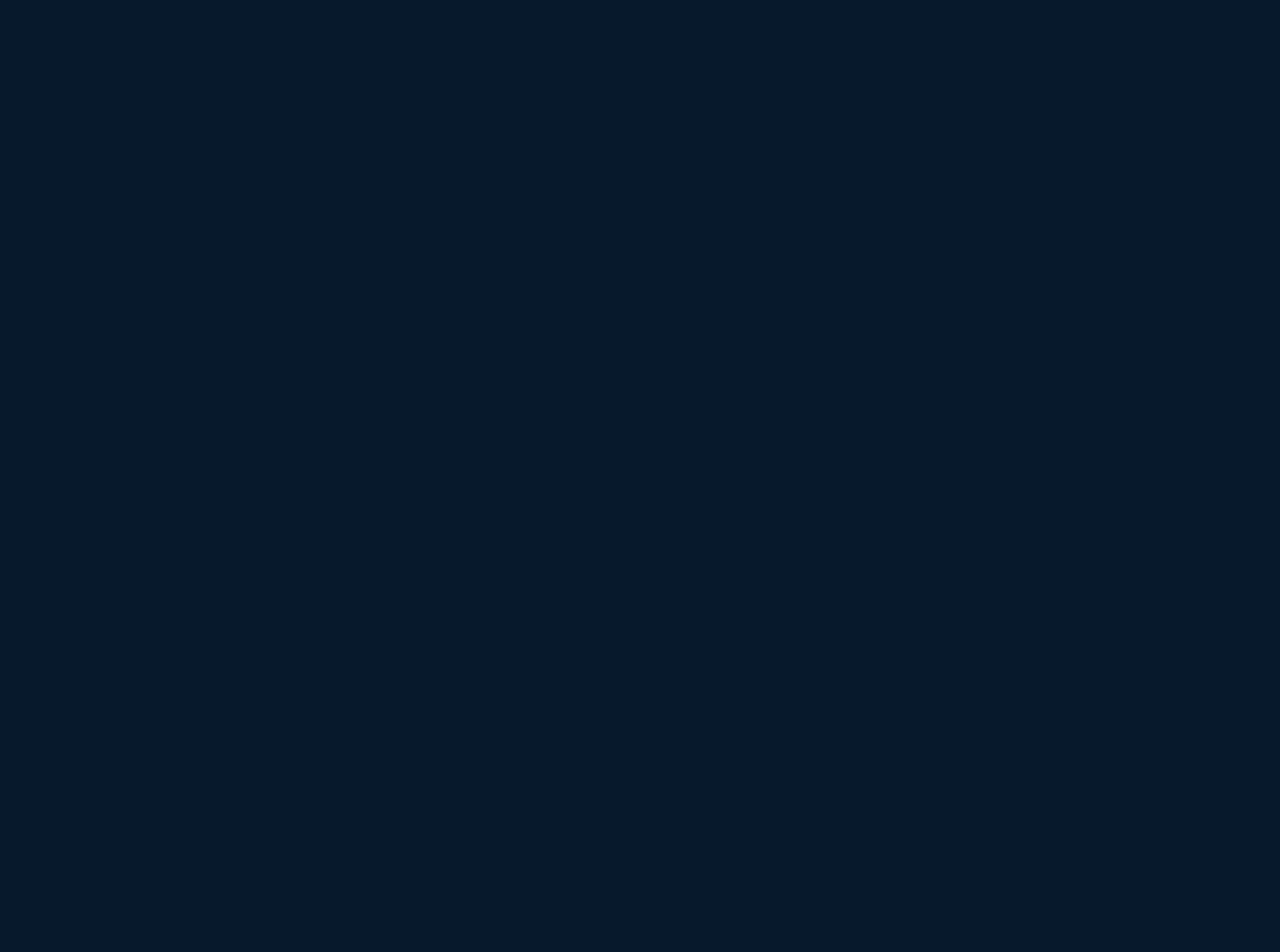
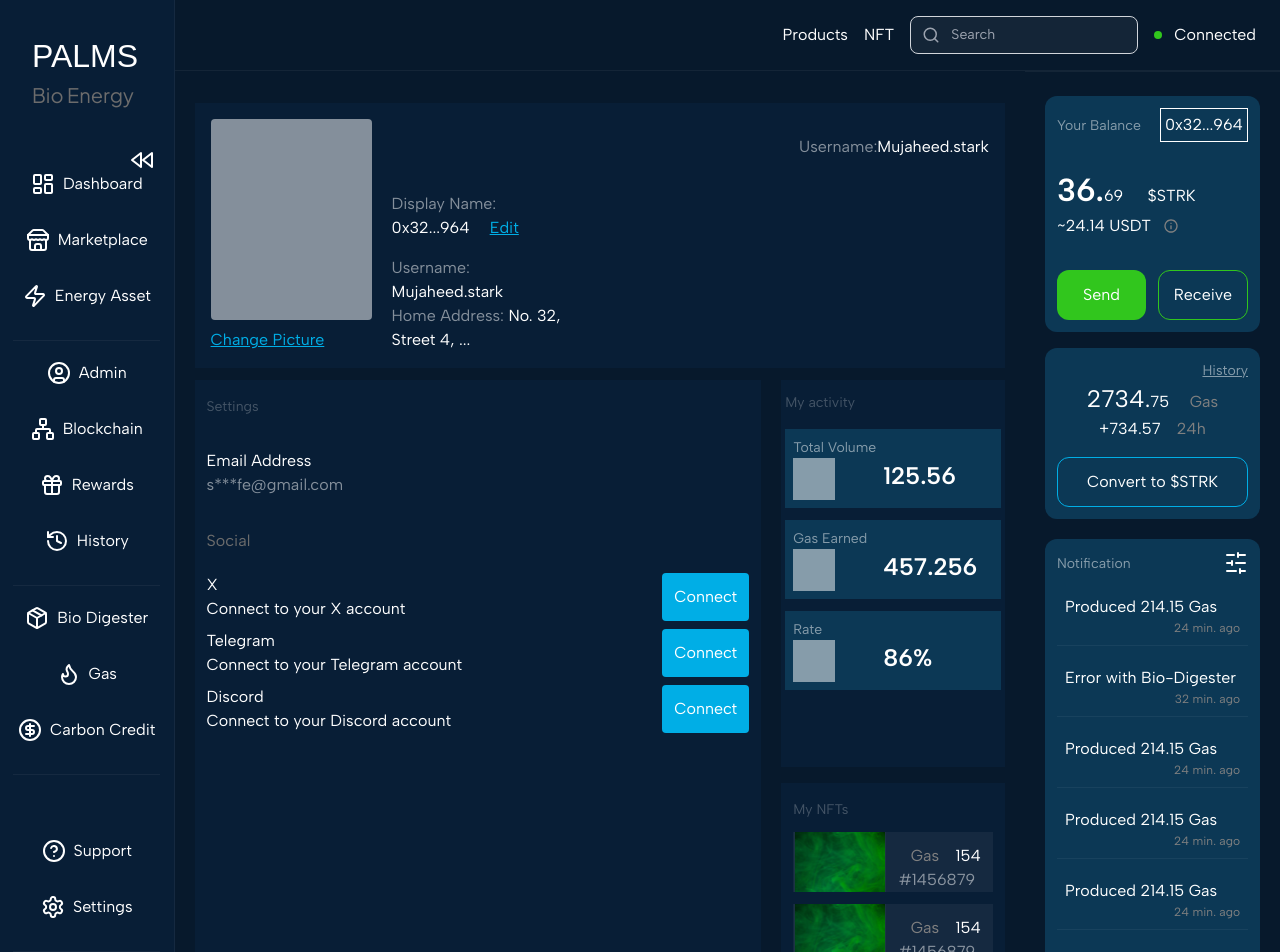
Before and after one commit to palms-bio/palms-dapp, a React (Vite) app: page /dashboard/admin in a window 1280 px wide. Before the commit this address had no page. Shown: the top 952 px of the page. Before the commit the page ends 800 px from the top, so only its background shows below. Built offline with nearby package versions, Linux system fonts and the light colour scheme; a web font is replaced by a local one.

Commit message:
build admin section

```diff
--- a/src/App.jsx
+++ b/src/App.jsx
@@ -8,6 +8,8 @@ import GetDigester from "./pages/GetDigester";
 import Dashboard from "./pages/dashboard/Dashboard";
 import DashboardLayout from "./pages/dashboard/DashboardLayout";
 import Marketplace from "./pages/dashboard/Marketplace";
+import EnergyAsset from "./pages/dashboard/EnergyAsset";
+import Admin from "./pages/dashboard/Admin";
 
 function App() {
     return (
@@ -21,6 +23,8 @@ function App() {
                 <Route path="/dashboard" element={<DashboardLayout />}>
                     <Route index element={<Dashboard />} />
                     <Route path="marketplace" element={<Marketplace />} />
+                    <Route path="energy-asset" element={<EnergyAsset />} />
+                    <Route path="admin" element={<Admin />} />
                 </Route>
             </Routes>
         </Router>
--- /dev/null
+++ b/src/pages/dashboard/Admin.jsx
@@ -0,0 +1,22 @@
+import React from "react";
+import ProfileCard from "./admin-ui/ProfileCard";
+import Settings from "./admin-ui/Settings";
+import MyActivity from "./admin-ui/MyActivity";
+import MyNfts from "./admin-ui/MyNfts";
+
+const Admin = () => {
+    return (
+        <div className="py-8 px-5">
+            <ProfileCard />
+            <div className="mt-3 flex space-x-5">
+                <Settings />
+                <div className="flex flex-col space-y-4 w-[40%]">
+                    <MyActivity />
+                    <MyNfts />
+                </div>
+            </div>
+        </div>
+    );
+};
+
+export default Admin;
--- /dev/null
+++ b/src/pages/dashboard/EnergyAsset.jsx
@@ -0,0 +1,7 @@
+import React from "react";
+
+const EnergyAsset = () => {
+    return <div>EnergyAsset</div>;
+};
+
+export default EnergyAsset;
--- a/src/pages/dashboard/Sidebar.jsx
+++ b/src/pages/dashboard/Sidebar.jsx
@@ -48,7 +48,7 @@ const Sidebar = () => {
                     </li>
                     <li>
                         <a
-                            href="/dashboard/marketplace"
+                            href="/dashboard/energy-asset"
                             className="flex space-x-2 justify-center"
                         >
                             <Zap />{" "}
@@ -62,7 +62,7 @@ const Sidebar = () => {
                 <ul className="font-albertSans flex flex-col space-y-8 mt-5 items-center">
                     <li>
                         <a
-                            href="/dashboard"
+                            href="/dashboard/admin"
                             className="flex space-x-2 justify-center"
                         >
                             <CircleUser />{" "}
--- /dev/null
+++ b/src/pages/dashboard/admin-ui/MyActivity.jsx
@@ -0,0 +1,35 @@
+import React from "react";
+
+const MyActivity = () => {
+    return (
+        <div className="bg-[#081E36] w-full h-full px-1 pt-3">
+            <h1 className="text-[14px] text-[#F5F5F540]">My activity</h1>
+
+            <div className="mt-4">
+                <div className="w-full bg-[#0C3855] p-2">
+                    <p className="text-[14px] text-[#FFFFFF80]">Total Volume</p>
+                    <div className="flex space-x-12">
+                        <div className="bg-[#FFFFFF80] w-[42px] h-[42px]" />
+                        <p className="text-[24px] font-semibold">125.56</p>
+                    </div>
+                </div>
+                <div className="w-full bg-[#0C3855] p-2 mt-3">
+                    <p className="text-[14px] text-[#FFFFFF80]">Gas Earned</p>
+                    <div className="flex space-x-12">
+                        <div className="bg-[#FFFFFF80] w-[42px] h-[42px]" />
+                        <p className="text-[24px] font-semibold">457.256</p>
+                    </div>
+                </div>
+                <div className="w-full bg-[#0C3855] p-2 mt-3">
+                    <p className="text-[14px] text-[#FFFFFF80]">Rate</p>
+                    <div className="flex space-x-12">
+                        <div className="bg-[#FFFFFF80] w-[42px] h-[42px]" />
+                        <p className="text-[24px] font-semibold">86%</p>
+                    </div>
+                </div>
+            </div>
+        </div>
+    );
+};
+
+export default MyActivity;
--- /dev/null
+++ b/src/pages/dashboard/admin-ui/MyNfts.jsx
@@ -0,0 +1,47 @@
+import React from "react";
+import green from "../../../assets/svg/green.svg";
+const MyNfts = () => {
+    return (
+        <div className="bg-[#081E36] w-full h-full px-3 py-4">
+            <h1 className="text-[14px] text-[#F5F5F540]">My NFTs</h1>
+
+            <div className="mt-3 flex flex-col space-y-3">
+                <div className="w-full bg-[#F5F5F50D] h-[60px] flex">
+                    <div className="w-full">
+                        <img src={green} alt="" className="w-full h-full " />
+                    </div>
+                    <div className="p-3 w-full">
+                        <p className="text-[16px] text-[#808080] text-right">
+                            Gas <span className="ml-3 text-white">154</span>
+                        </p>
+                        <p className="text-[#FFFFFF80]">#1456879</p>
+                    </div>
+                </div>
+                <div className="w-full bg-[#F5F5F50D] h-[60px] flex">
+                    <div className="w-full">
+                        <img src={green} alt="" className="w-full h-full" />
+                    </div>
+                    <div className="p-3 w-full">
+                        <p className="text-[16px] text-[#808080] text-right">
+                            Gas <span className="ml-3 text-white">154</span>
+                        </p>
+                        <p className="text-[#FFFFFF80]">#1456879</p>
+                    </div>
+                </div>
+                <div className="w-full bg-[#F5F5F50D] h-[60px] flex">
+                    <div className="w-full">
+                        <img src={green} alt="" className="w-full h-full" />
+                    </div>
+                    <div className="p-3 w-full">
+                        <p className="text-[16px] text-[#808080] text-right">
+                            Gas <span className="ml-3 text-white">154</span>
+                        </p>
+                        <p className="text-[#FFFFFF80]">#1456879</p>
+                    </div>
+                </div>
+            </div>
+        </div>
+    );
+};
+
+export default MyNfts;
--- /dev/null
+++ b/src/pages/dashboard/admin-ui/ProfileCard.jsx
@@ -0,0 +1,41 @@
+import React from "react";
+
+const ProfileCard = () => {
+    return (
+        <div className="w-full bg-[#081E36] flex p-4 space-x-5 text-[16px]">
+            <div>
+                <div className="w-[161px] bg-[#FFFFFF80] h-[201px] rounded" />
+                <a
+                    href="/"
+                    className="inline-block text-center text-[#00AEE6] underline mt-2"
+                >
+                    {" "}
+                    Change Picture
+                </a>
+            </div>
+            <div className="mt-auto w-[45%]">
+                <p>
+                    <span className="text-[#FFFFFF80]">Display Name: </span>{" "}
+                    0x32...964
+                    <span className="ml-5 text-[#00AEE6] underline">Edit</span>
+                </p>
+                <p className="mt-4">
+                    <span className="text-[#FFFFFF80]">Username: </span>{" "}
+                    Mujaheed.stark
+                </p>
+                <p>
+                    <span className="text-[#FFFFFF80]">Home Address: </span> No.
+                    32, Street 4, ...
+                </p>
+            </div>
+            <div className="w-full">
+                <p className="mt-4 flex justify-end">
+                    <span className="text-[#FFFFFF80]">Username: </span>{" "}
+                    Mujaheed.stark
+                </p>
+            </div>
+        </div>
+    );
+};
+
+export default ProfileCard;
--- /dev/null
+++ b/src/pages/dashboard/admin-ui/Settings.jsx
@@ -0,0 +1,47 @@
+import React from "react";
+
+const Settings = () => {
+    return (
+        <div className="bg-[#081E36] py-4 px-3 w-full h-[100vh]">
+            <h1 className="text-[14px] text-[#F5F5F540]">Settings</h1>
+            <div className="mt-8">
+                <h2 className="text-white">Email Address</h2>
+                <p className="text-[#FFFFFF80]">s***fe@gmail.com</p>
+            </div>
+            <div className="mt-8">
+                <h2 className="text-[#6C6C6C]">Social</h2>
+                <div className="mt-5">
+                    <div className="flex justify-between items-center my-2">
+                        <div>
+                            <p>X</p>
+                            <p>Connect to your X account</p>
+                        </div>
+                        <button className="inline-block bg-[#00AEE6] text-white p-3 rounded">
+                            Connect
+                        </button>
+                    </div>
+                    <div className="flex justify-between items-center my-2">
+                        <div>
+                            <p>Telegram</p>
+                            <p>Connect to your Telegram account</p>
+                        </div>
+                        <button className="inline-block bg-[#00AEE6] text-white p-3 rounded">
+                            Connect
+                        </button>
+                    </div>
+                    <div className="flex justify-between items-center my-2">
+                        <div>
+                            <p>Discord</p>
+                            <p>Connect to your Discord account</p>
+                        </div>
+                        <button className="inline-block bg-[#00AEE6] text-white p-3 rounded">
+                            Connect
+                        </button>
+                    </div>
+                </div>
+            </div>
+        </div>
+    );
+};
+
+export default Settings;
```
